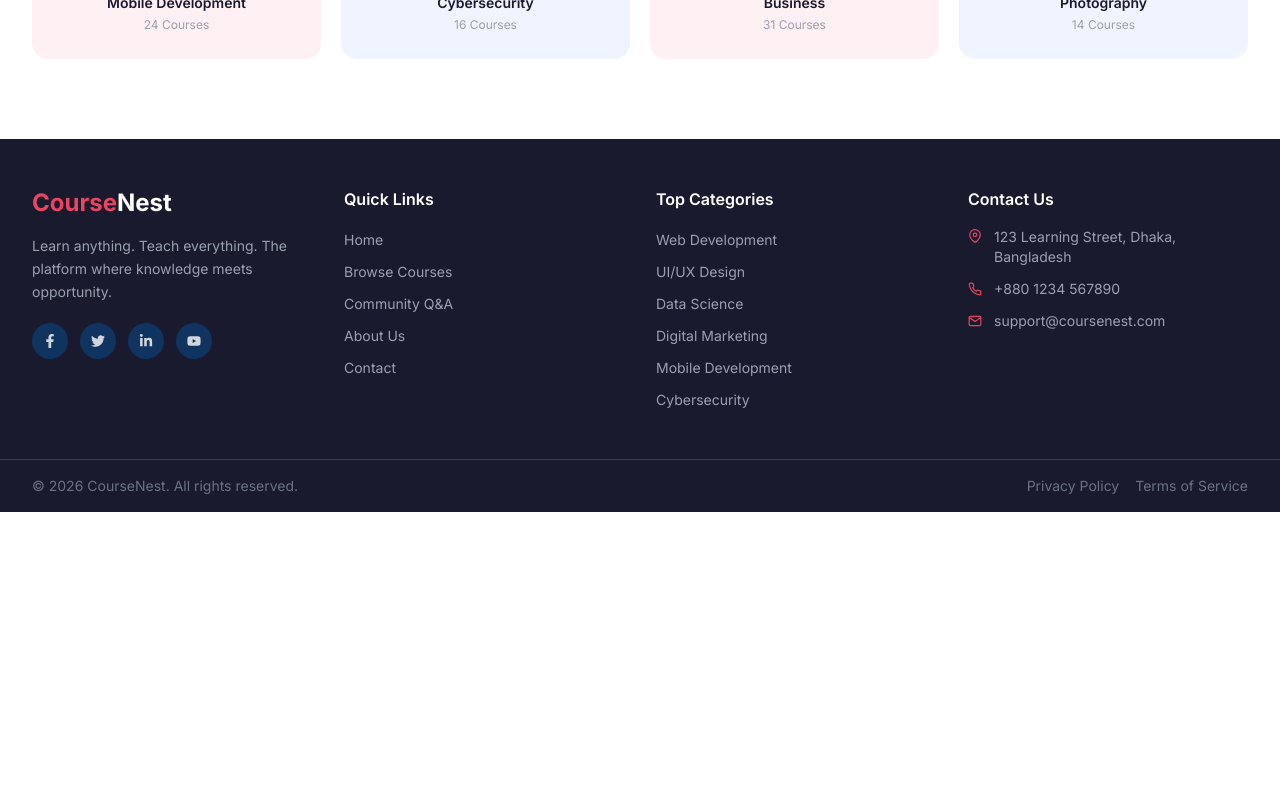
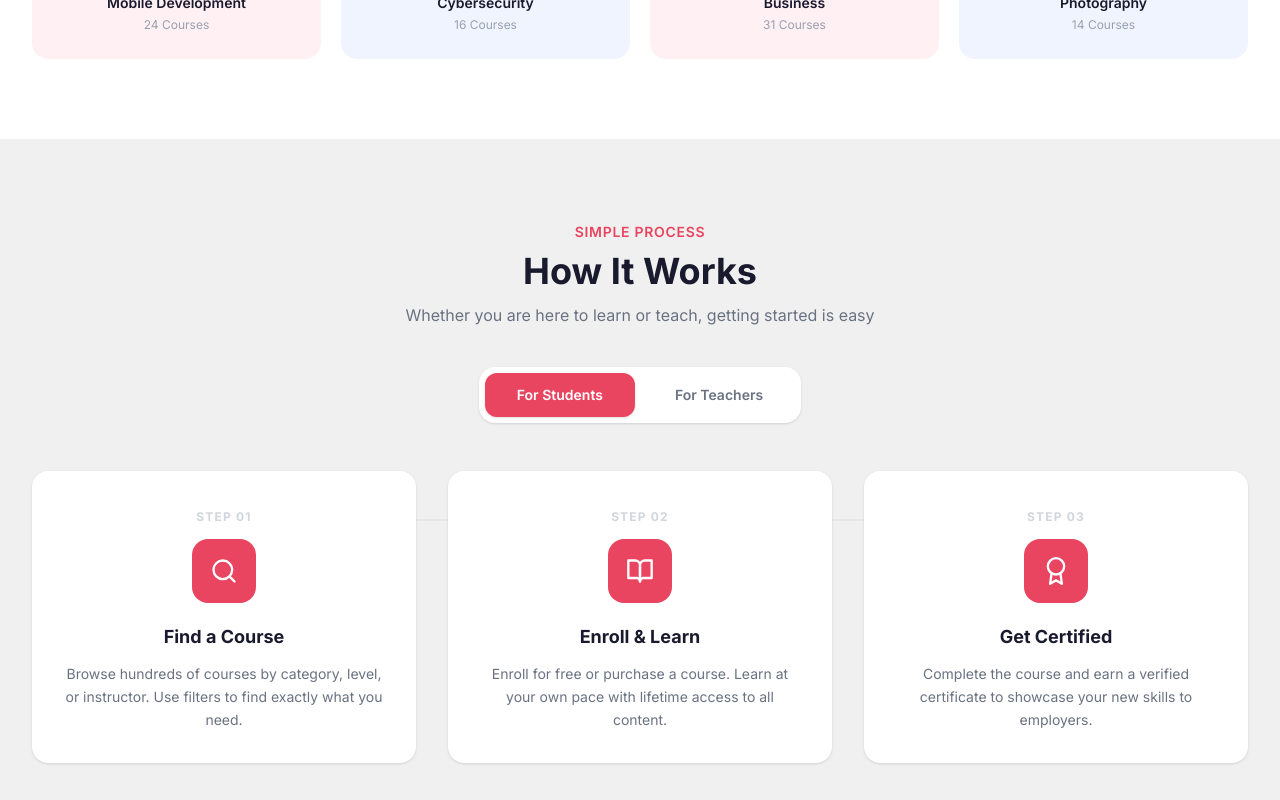
Before and after one commit to Tariqul-stack/coursenest-client, a Next.js app: page / in a window 1280 px wide. Shown: the part 1340-2140 px from the top of the page. Before the commit the page ends 1852 px from the top, so only its background shows below. Built offline with nearby package versions, Linux system fonts and the light colour scheme.

Commit message:
feat: how it works section added

```diff
--- a/app/page.tsx
+++ b/app/page.tsx
@@ -1,11 +1,13 @@
 import CategoriesSection from '@/components/home/CategoriesSection';
 import HeroSection from '@/components/home/HeroSection';
+import HowItWorks from '@/components/home/HowItWorks';
 
 export default function Home() {
   return (
     <main>
       <HeroSection />
       <CategoriesSection/>
+      <HowItWorks/>
     </main>
   );
 }
--- /dev/null
+++ b/components/home/HowItWorks.tsx
@@ -0,0 +1,151 @@
+'use client';
+
+import { useState } from 'react';
+import { motion } from 'framer-motion';
+import { FiSearch, FiBookOpen, FiAward, FiPlusCircle, FiUpload, FiDollarSign } from 'react-icons/fi';
+
+const studentSteps = [
+  {
+    icon: FiSearch,
+    step: '01',
+    title: 'Find a Course',
+    description:
+      'Browse hundreds of courses by category, level, or instructor. Use filters to find exactly what you need.',
+  },
+  {
+    icon: FiBookOpen,
+    step: '02',
+    title: 'Enroll & Learn',
+    description:
+      'Enroll for free or purchase a course. Learn at your own pace with lifetime access to all content.',
+  },
+  {
+    icon: FiAward,
+    step: '03',
+    title: 'Get Certified',
+    description:
+      'Complete the course and earn a verified certificate to showcase your new skills to employers.',
+  },
+];
+
+const teacherSteps = [
+  {
+    icon: FiPlusCircle,
+    step: '01',
+    title: 'Create Your Course',
+    description:
+      'Build your curriculum with modules and lessons. Add videos, set pricing, and define your target audience.',
+  },
+  {
+    icon: FiUpload,
+    step: '02',
+    title: 'Publish & Share',
+    description:
+      'Publish your course to thousands of eager learners. Our platform handles payments and delivery.',
+  },
+  {
+    icon: FiDollarSign,
+    step: '03',
+    title: 'Earn & Grow',
+    description:
+      'Get paid for every enrollment. Track your earnings and student progress from your dashboard.',
+  },
+];
+
+const HowItWorks = () => {
+  const [activeTab, setActiveTab] = useState<'student' | 'teacher'>('student');
+  const steps = activeTab === 'student' ? studentSteps : teacherSteps;
+
+  return (
+    <section className="py-20 bg-[#f0f0f0]">
+      <div className="max-w-7xl mx-auto px-4 sm:px-6 lg:px-8">
+        {/* Header */}
+        <motion.div
+          initial={{ opacity: 0, y: 20 }}
+          whileInView={{ opacity: 1, y: 0 }}
+          viewport={{ once: true }}
+          transition={{ duration: 0.6 }}
+          className="text-center mb-10"
+        >
+          <span className="text-[#e94560] font-semibold text-sm uppercase tracking-wider">
+            Simple Process
+          </span>
+          <h2 className="text-3xl sm:text-4xl font-bold text-[#1a1a2e] mt-2">
+            How It Works
+          </h2>
+          <p className="text-gray-500 mt-3 max-w-xl mx-auto">
+            Whether you are here to learn or teach, getting started is easy
+          </p>
+        </motion.div>
+
+        {/* Tab Switcher */}
+        <div className="flex justify-center mb-12">
+          <div className="bg-white rounded-2xl p-1.5 flex gap-2 shadow-sm">
+            <button
+              onClick={() => setActiveTab('student')}
+              className={`px-8 py-3 rounded-xl text-sm font-semibold transition-all duration-300 ${
+                activeTab === 'student'
+                  ? 'bg-[#e94560] text-white shadow'
+                  : 'text-gray-500 hover:text-[#1a1a2e]'
+              }`}
+            >
+              For Students
+            </button>
+            <button
+              onClick={() => setActiveTab('teacher')}
+              className={`px-8 py-3 rounded-xl text-sm font-semibold transition-all duration-300 ${
+                activeTab === 'teacher'
+                  ? 'bg-[#0f3460] text-white shadow'
+                  : 'text-gray-500 hover:text-[#1a1a2e]'
+              }`}
+            >
+              For Teachers
+            </button>
+          </div>
+        </div>
+
+        {/* Steps */}
+        <div className="grid grid-cols-1 md:grid-cols-3 gap-8 relative">
+          {/* Connector Line */}
+          <div className="hidden md:block absolute top-12 left-1/4 right-1/4 h-0.5 bg-gray-200 z-0" />
+
+          {steps.map((step, index) => (
+            <motion.div
+              key={step.title}
+              initial={{ opacity: 0, y: 20 }}
+              whileInView={{ opacity: 1, y: 0 }}
+              viewport={{ once: true }}
+              transition={{ duration: 0.5, delay: index * 0.15 }}
+              className="relative z-10 bg-white rounded-2xl p-8 text-center shadow-sm hover:shadow-md transition"
+            >
+              {/* Step Number */}
+              <span className="text-xs font-bold text-gray-300 tracking-widest">
+                STEP {step.step}
+              </span>
+
+              {/* Icon */}
+              <div
+                className={`w-16 h-16 rounded-2xl flex items-center justify-center mx-auto mt-3 mb-5 ${
+                  activeTab === 'student'
+                    ? 'bg-[#e94560]'
+                    : 'bg-[#0f3460]'
+                }`}
+              >
+                <step.icon size={28} color="white" />
+              </div>
+
+              <h3 className="text-lg font-bold text-[#1a1a2e]">
+                {step.title}
+              </h3>
+              <p className="text-gray-500 text-sm mt-3 leading-relaxed">
+                {step.description}
+              </p>
+            </motion.div>
+          ))}
+        </div>
+      </div>
+    </section>
+  );
+};
+
+export default HowItWorks;
```
